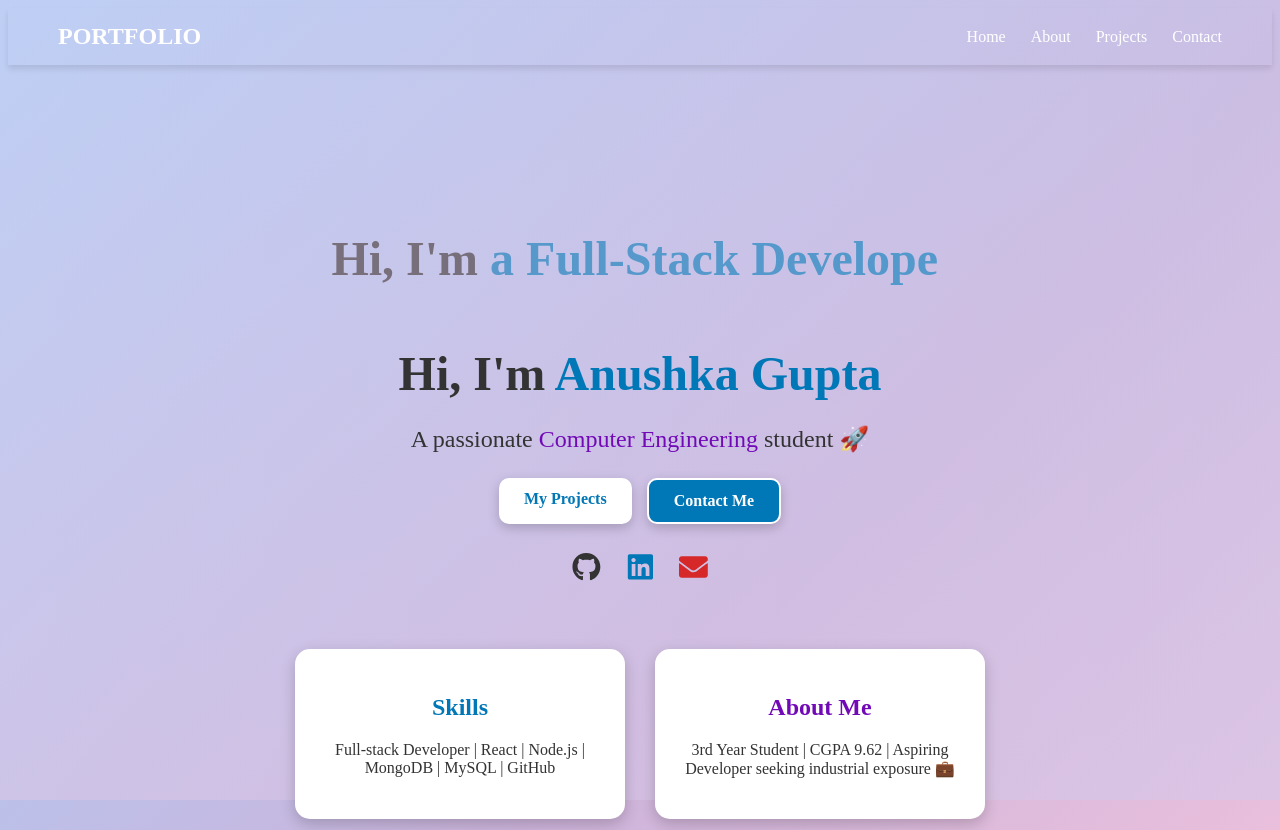
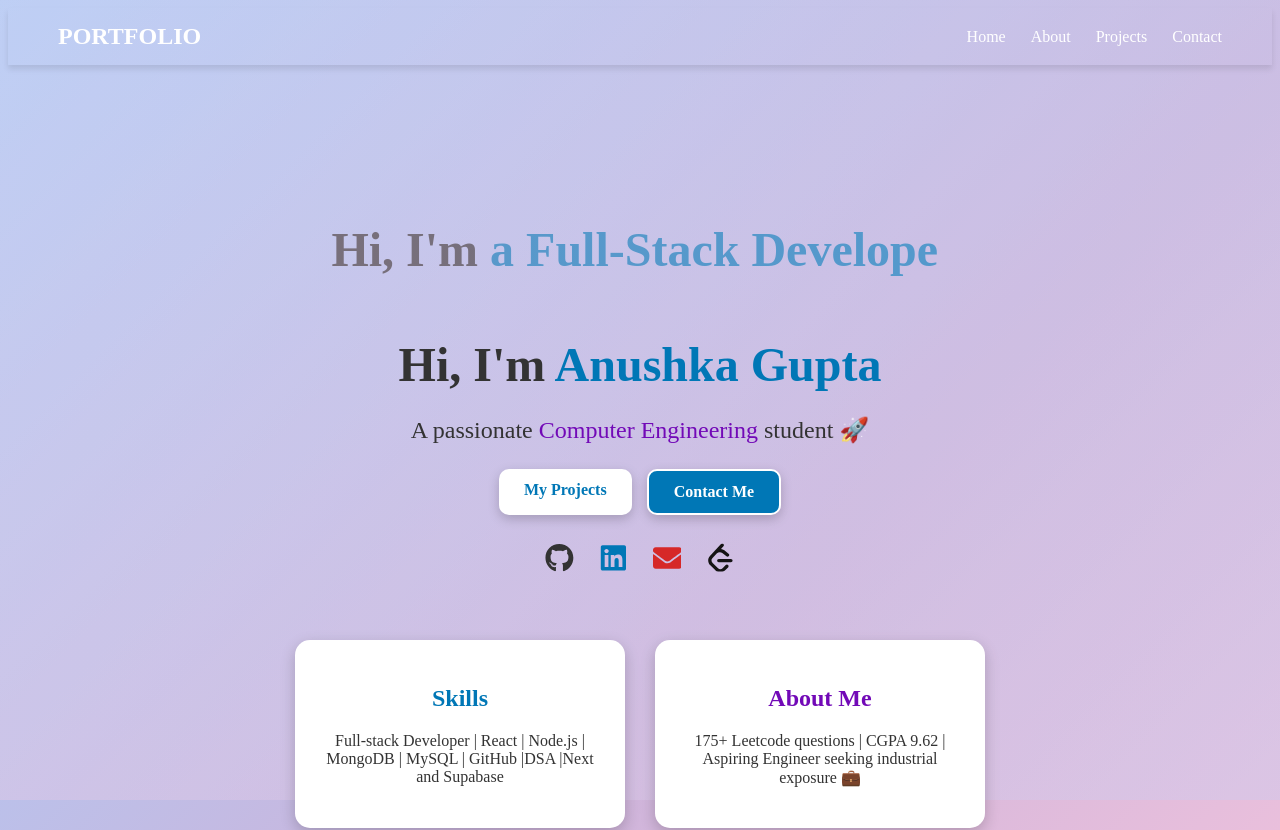
Before and after one commit to anushkagupta-coder/Portfolio, a React app in the folder frontend/: page / in a window 1280 px wide. Shown: the top 830 px of the page. Built offline with nearby package versions, Linux system fonts and the light colour scheme; the HTML template or start-up script is replaced by a standard one.

Commit message:
added leetcode

```diff
--- a/frontend/src/pages/Home.jsx
+++ b/frontend/src/pages/Home.jsx
@@ -1,6 +1,7 @@
 import React from "react";
 import { motion } from "framer-motion";
-import { FaGithub, FaLinkedin, FaEnvelope } from "react-icons/fa";
+import { FaGithub, FaLinkedin, FaEnvelope, } from "react-icons/fa";
+import {SiLeetcode} from "react-icons/si";
 import { Typewriter } from "react-simple-typewriter";
 import About from "./About";
 const Home = () => {
@@ -32,7 +33,7 @@ const Home = () => {
           Hi, I'm{" "}
           <span style={{ color: "#0077b6", fontWeight: "700" }}>
             <Typewriter
-              words={["Anushka Gupta", "a Full-Stack Developer", "a React Enthusiast"]}
+              words={["Anushka Gupta", "a Full-Stack Developer"]}
               loop={0} // 0 = infinite
               cursor
               cursorStyle="|"
@@ -139,6 +140,9 @@ const Home = () => {
           <a href="mailto:anushka612004@gmail.com" style={{ color: "#d62828" }}>
             <FaEnvelope />
           </a>
+          <a href="https://leetcode.com/u/anushkagupta123/" style={{ color: "#151414" }}>
+            <SiLeetcode />
+          </a>
         </motion.div>
 
         {/* Cards Section */}
@@ -167,7 +171,7 @@ const Home = () => {
             }}
           >
             <h2 style={{ color: "#0077b6" }}>Skills</h2>
-            <p>Full-stack Developer | React | Node.js | MongoDB | MySQL | GitHub</p>
+            <p>Full-stack Developer | React | Node.js | MongoDB | MySQL | GitHub |DSA |Next and Supabase</p>
           </motion.div>
 
           {/* Right Card */}
@@ -186,7 +190,7 @@ const Home = () => {
             }}
           >
             <h2 style={{ color: "#7209b7" }}>About Me</h2>
-            <p>3rd Year Student | CGPA 9.62 | Aspiring Developer seeking industrial exposure 💼</p>
+            <p>175+ Leetcode questions | CGPA 9.62 | Aspiring Engineer seeking industrial exposure 💼</p>
           </motion.div>
         </div>
       </div>
```
Also changed, not shown: 1 other file (tests, documents, lock files or other folders).
